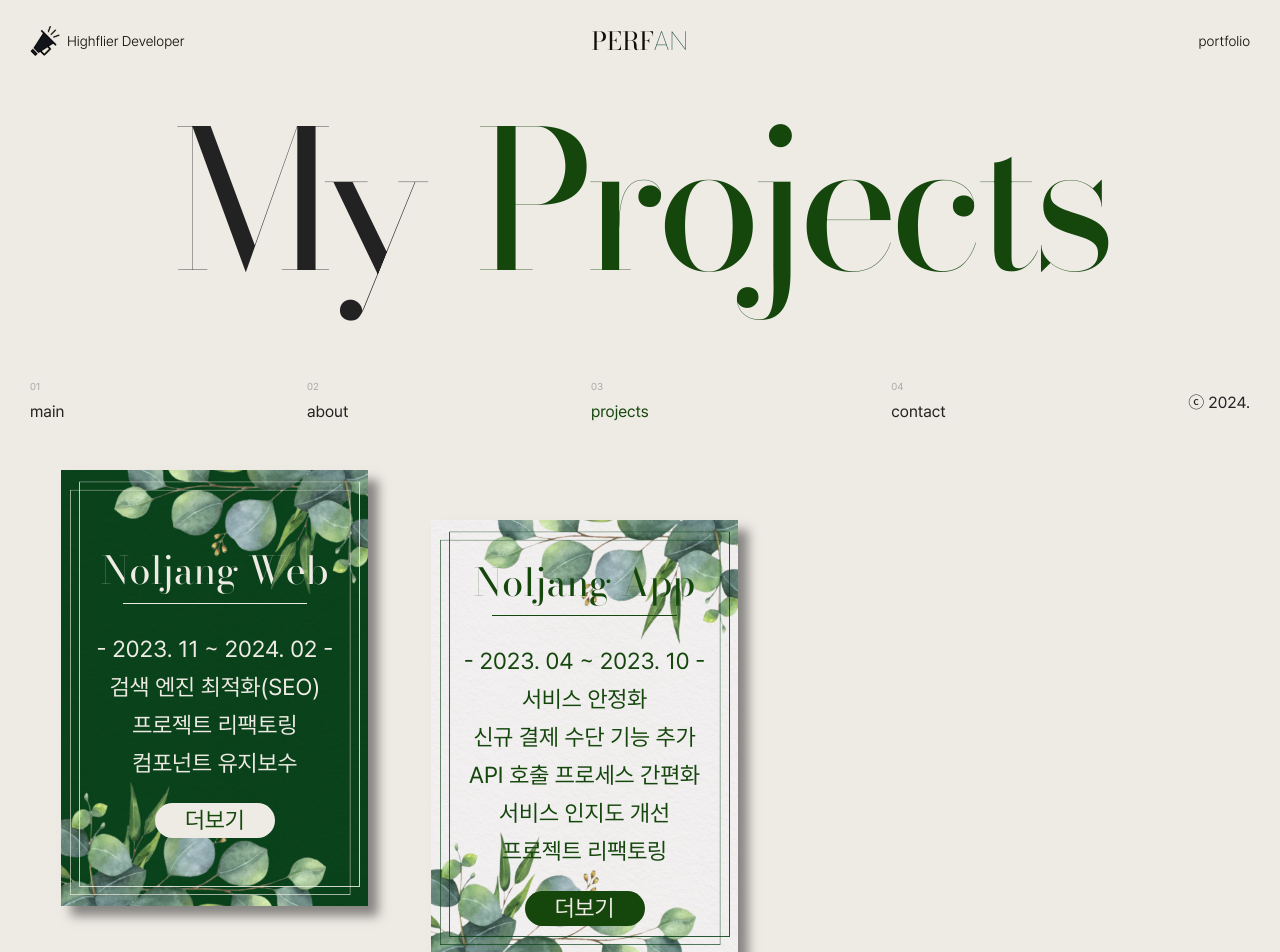
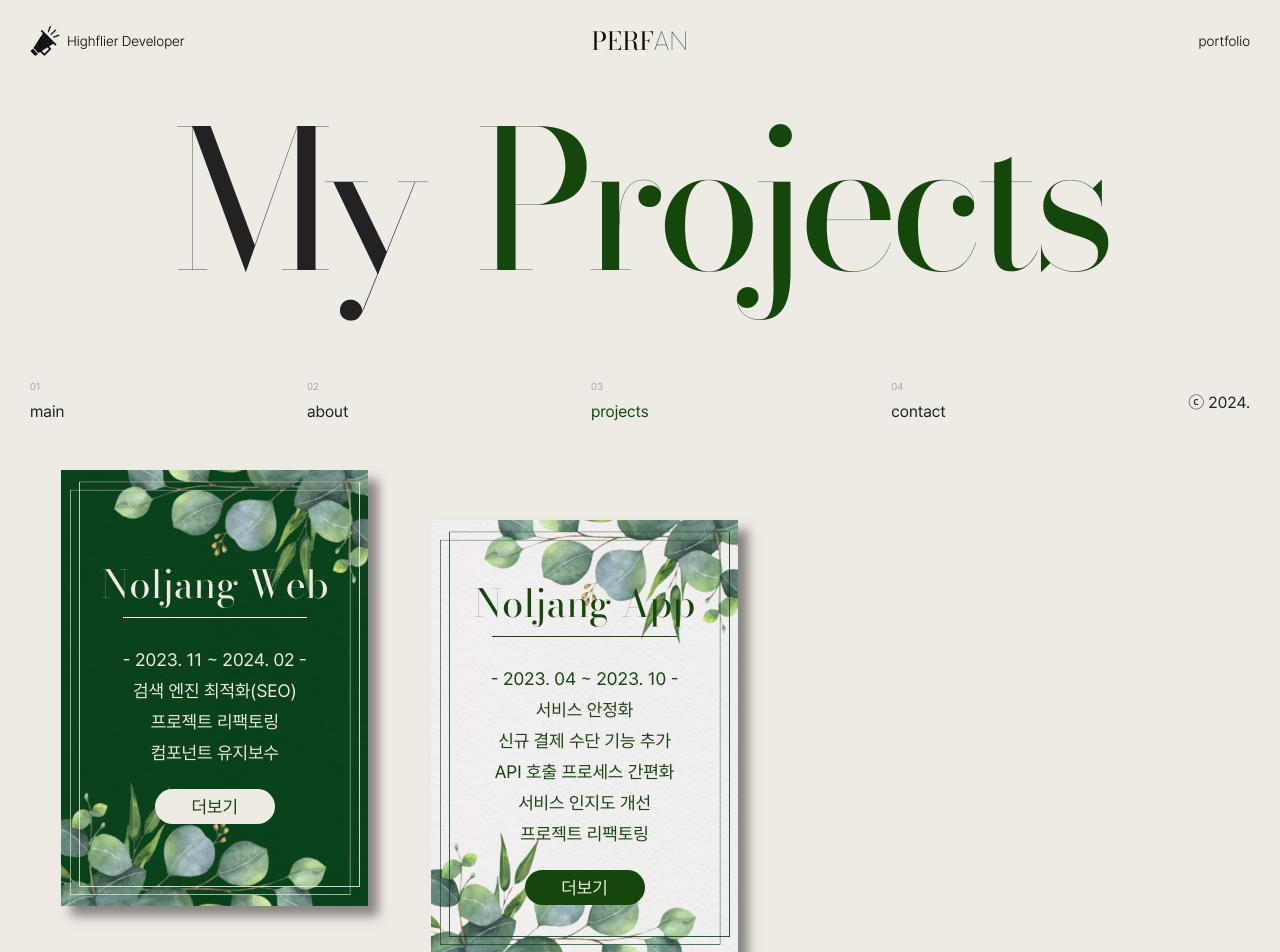
Before and after one commit to KimHyunLo/PERFAN, a React (Vite) app: page /projects in a window 1280 px wide. Shown: the top 952 px of the page. Built offline with nearby package versions, Linux system fonts and the light colour scheme.

Commit message:
update: Project 카드 폰트 크기 수정

```diff
--- a/src/features/projects/ProjectItem.jsx
+++ b/src/features/projects/ProjectItem.jsx
@@ -69,7 +69,7 @@ const ProjectDetail = styled.div`
     }
 
     @media only screen and (max-width: 1280px) {
-      font-size: max(1.8vw, 14px);
+      font-size: max(1.4vw, 14px);
     }
   }
 
@@ -83,7 +83,7 @@ const ProjectDetail = styled.div`
     margin-top: max(2vw, 2rem);
 
     @media only screen and (max-width: 1280px) {
-      font-size: max(1.8vw, 14px);
+      font-size: max(1.4vw, 14px);
     }
   }
 `
```
